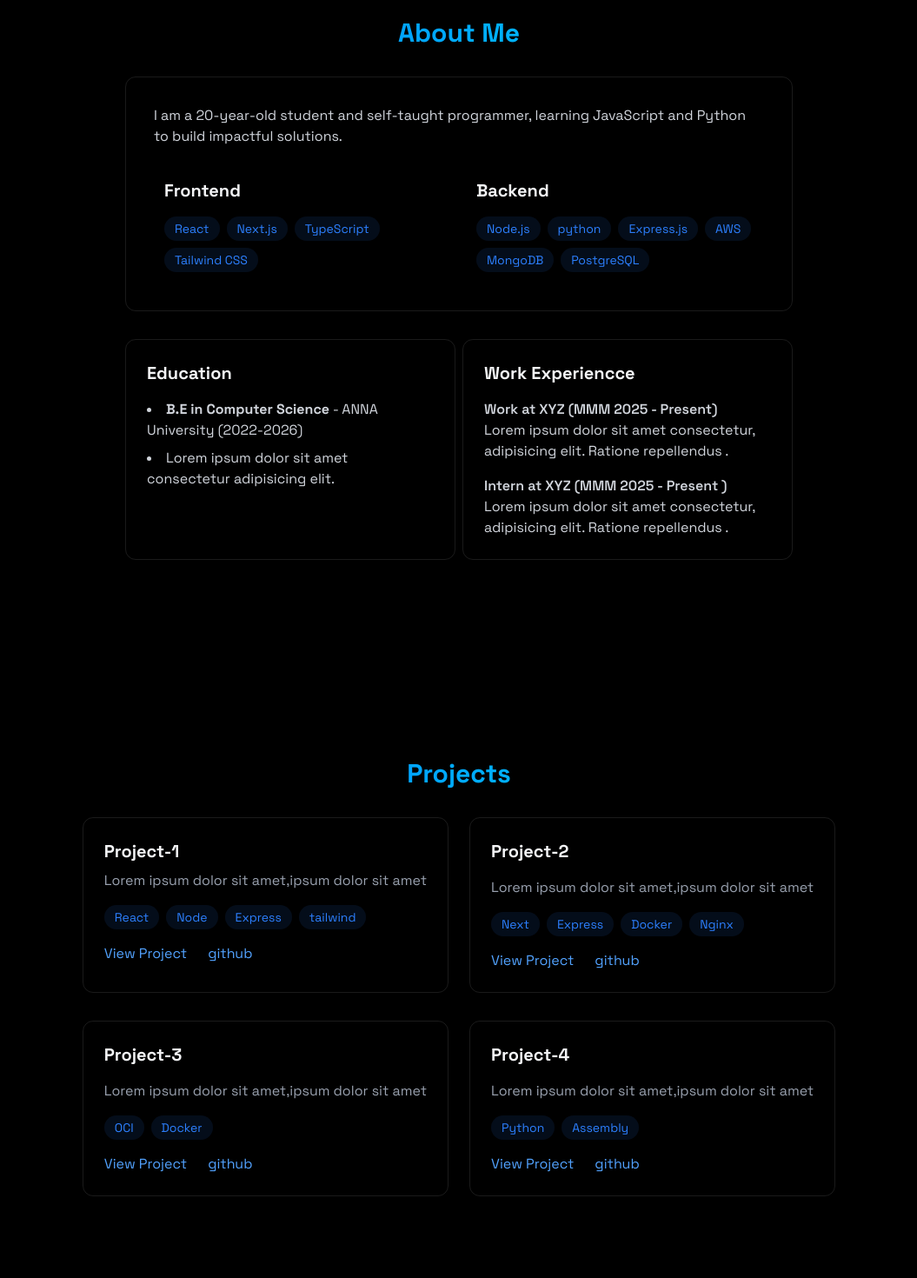
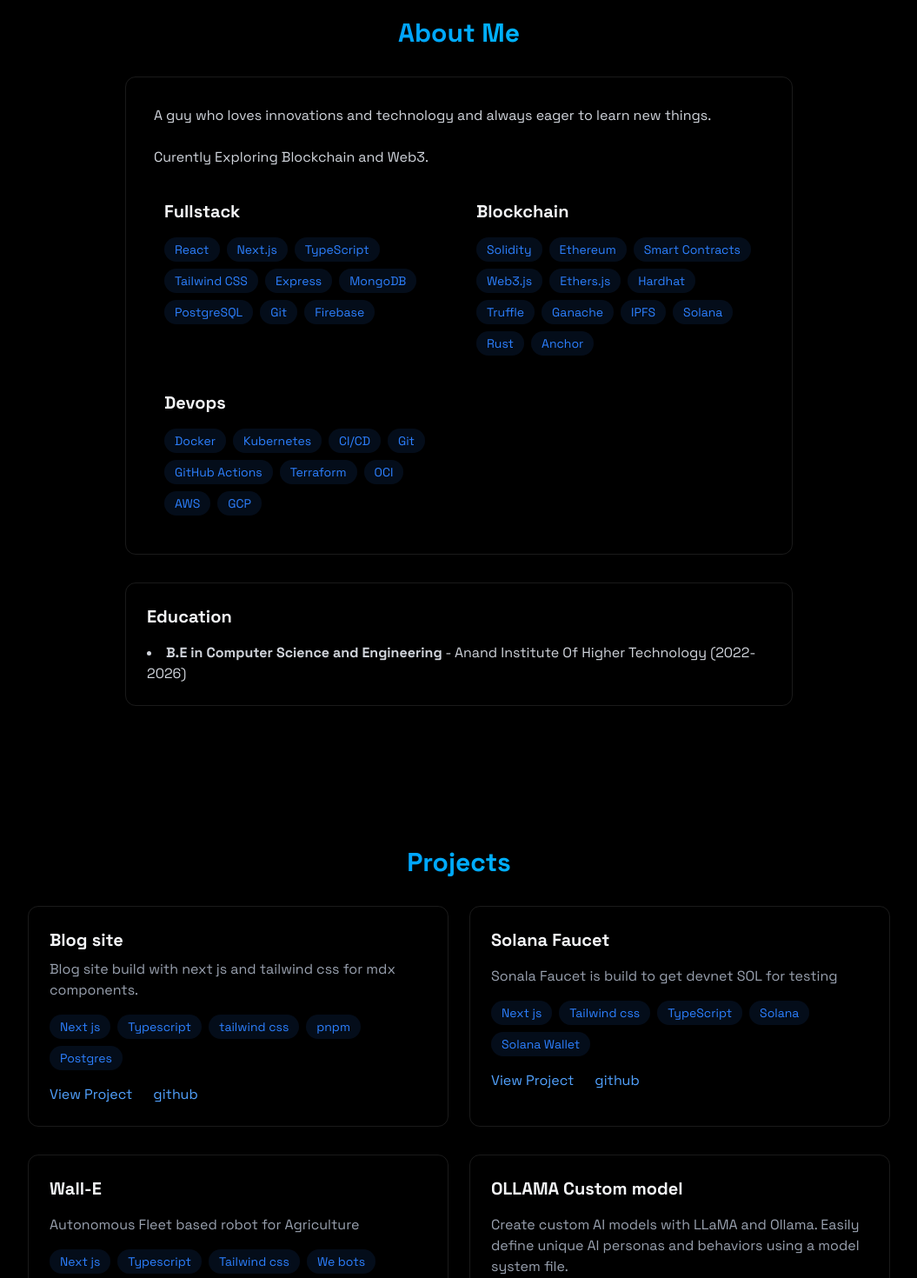
Before and after one commit to DineshMN1/react-portfolio, a React (Vite) app: page / in a window 1280 px wide. Shown: the part 860-2330 px from the top of the page at 87% size, without its empty margins (112-1167 px from the left). Built offline with nearby package versions, Linux system fonts and the light colour scheme.

Commit message:
update portfolio

```diff
--- a/src/components/sections/About.tsx
+++ b/src/components/sections/About.tsx
@@ -1,19 +1,44 @@
 import { RevealOnScroll } from "../RevealOnScroll";
 export const About = () => {
-    const frontendSkills = [
+    const Fullstack = [
         "React",
         "Next.js",
         "TypeScript",
         "Tailwind CSS",
+        "Express",
+        "MongoDB",
+        "PostgreSQL",
+        "Git",
+        "Firebase",
     ];
 
-    const backendSkills = [
-        "Node.js",
-        "python",
-        "Express.js",
+    const Blockchain = [
+        "Solidity",
+        "Ethereum",
+        "Smart Contracts",
+        "Web3.js",
+        "Ethers.js",
+        "Hardhat",
+        "Truffle",
+        "Ganache",
+        "IPFS",
+        "Solana",
+        "Rust",
+        "Anchor",
+
+    ];
+
+    const Devops = [
+        "Docker",
+        "Kubernetes",
+        "CI/CD",
+        "Git",
+        "GitHub Actions",
+        "Terraform",
+        "OCI",
         "AWS",
-        "MongoDB",
-        "PostgreSQL",
+        "GCP",
+
     ];
     return (
         <section
@@ -24,17 +49,18 @@
             <div className="max-w-3xl mx-auto">
                 <h2 className="text-3xl font-bold mb-8 bg-gradient-to-r from-blue-500 to-cyan-400 bg-clip-text text-transparent text-center">About Me</h2>
                 <div className="rounded-xl p-8 border-white/10 border hover:-translate-y-1 transition-all">
-                    <p className="text-gray-300 mb-6">
-                        I am a 20-year-old student and self-taught programmer,
-                        learning JavaScript and Python to build impactful solutions.
+                    <p className="text-l text-gray-300 mb-6">
+                        A guy who loves innovations and technology and always eager to learn new things.
+                        <br />  <br />
+                        Curently Exploring Blockchain and Web3.
 
                     </p>
 
                     <div className="grid grid-cols-l md:grid-cols-2 gap-4">
                         <div className="rounded-xl p-3 hover:-translate-y-1 transition-all ">
-                            <h3 className="text-xl font-bold mb-4">Frontend</h3>
+                            <h3 className="text-xl font-bold mb-4">Fullstack</h3>
                             <div className="flex flex-wrap gap-2">
-                                {frontendSkills.map((tech)=> {
+                                {Fullstack.map((tech)=> {
                                     return (
                                         <span className="bg-blue-500/10 text-blue-500 py-1 px-3 rounded-full text-sm hover:bg-blue-500/20
                                         hover:shadow-[0_2px_8px_rgba(59,130,2246,0,2)] transistion ">{tech}</span>
@@ -43,9 +69,20 @@
                             </div>
                         </div>
                         <div className="rounded-xl p-3 hover:-translate-y-1 transition-all ">
-                            <h3 className="text-xl font-bold mb-4">Backend</h3>
+                            <h3 className="text-xl font-bold mb-4">Blockchain</h3>
                             <div className="flex flex-wrap gap-2">
-                                {backendSkills.map((tech)=> {
+                                {Blockchain.map((tech)=> {
+                                    return (
+                                        <span className="bg-blue-500/10 text-blue-500 py-1 px-3 rounded-full text-sm hover:bg-blue-500/20
+                                        hover:shadow-[0_2px_8px_rgba(59,130,2246,0,2)] transistion-all">{tech}</span>
+                                    )
+                                })}
+                            </div>
+                        </div>
+                        <div className="rounded-xl p-3 hover:-translate-y-1 transition-all ">
+                            <h3 className="text-xl font-bold mb-4">Devops</h3>
+                            <div className="flex flex-wrap gap-2">
+                                {Devops.map((tech)=> {
                                     return (
                                         <span className="bg-blue-500/10 text-blue-500 py-1 px-3 rounded-full text-sm hover:bg-blue-500/20
                                         hover:shadow-[0_2px_8px_rgba(59,130,2246,0,2)] transistion-all">{tech}</span>
@@ -56,20 +93,20 @@
                     </div>
                 </div>
 
-
-                <div className="grid grid-cols-1 gap-2 md:grid-cols-2 mt-8">
+                {/* <div className="grid grid-cols-1 gap-2 md:grid-cols-2 mt-8">*/}
+                <div className="grid grid-cols-1 gap-2 md:grid-cols-1 mt-8">
                     <div className="p-6 rounded-xl border-white/10 border hover:-translate-1 transition-all">
                         <h3 className=" text-xl font-bold mb-4"> Education</h3>
                         <ul className="list-disc list-inside text-gray-300 space-y-2">
                             <li>
-                                <strong>B.E in Computer Science</strong> - ANNA University (2022-2026)
+                                <strong>B.E in Computer Science and Engineering</strong> - Anand Institute Of Higher Technology (2022-2026)
                             </li>
-                            <li>
+                            {/* <li>
                                 Lorem ipsum dolor sit amet consectetur adipisicing elit.
-                            </li>
+                            </li> */}
                         </ul>
                     </div>
-                    <div className="p-6 rounded-xl border-white/10 border hover:-translate-1 transition-all">
+                    {/* <div className="p-6 rounded-xl border-white/10 border hover:-translate-1 transition-all">
                         <h3 className=" text-xl font-bold mb-4"> Work Experiencce</h3>
                         <div className="space-y-4 text-gray-300">
                             <div>
@@ -86,7 +123,7 @@
                                 </p>
                             </div>
                         </div>
-                    </div>
+                    </div> */}
                 </div>
             </div>
             </RevealOnScroll>
--- a/src/components/sections/Home.tsx
+++ b/src/components/sections/Home.tsx
@@ -2,7 +2,7 @@
 import { FlipWords } from "../FlipWords";
 
 export default function Home() {
-  const words = ["Student", "Developer", "Tech Enthusiast"];
+  const words = ["Student", "Self taught dev", "Blockchain dev", "Tech Enthusiast"];
 
   return (
     <section id="home" className="min-h-screen flex items-center justify-center">
@@ -18,7 +18,7 @@
 
         {/* Description */}
         <p className="text-gray-400 text-lg mb-8 max-w-lg max-auto">
-          20-year-old student and self-taught programmer, learning JavaScript and Python to build impactful solutions.
+          20-year-old student and self-taught programmer, learning Python , JavaScript and Rust to build impactful solutions.
           Optimist and tech enthusiast.
         </p>
 
--- a/src/components/sections/Projects.tsx
+++ b/src/components/sections/Projects.tsx
@@ -13,12 +13,12 @@
                 <div className="grid grid-cols-1 md:grid-cols-2 gap-6">
 
                     <div className="p-6 rounded-xl border border-white/10 hover:-translate-y-1 hover:border-blue-500/30 hover:shadow-[0_2px_8px_rgba(59,130,2246,0.2)] transition">
-                    <h3 className="text-xl font-bold mb-2"> Project-1 </h3>
+                    <h3 className="text-xl font-bold mb-2"> Blog site </h3>
                         <p className="text-gray-400 mb-4">
-                            Lorem ipsum dolor sit amet,ipsum dolor sit amet
+                            Blog site build with next js and tailwind css for mdx components.
                         </p>
                         <div className="flex flex-wrap gap-2 mb-4">
-                            {["React","Node","Express","tailwind"].map((tech, key) => (
+                            {["Next js","Typescript","tailwind css","pnpm", "Postgres"].map((tech, key) => (
                                 <span
                                     key={key}
                                     className="bg-blue-500/10 text-blue-500 py-1 px-3 rounded-full text-sm hover:bg-blue-500/20
@@ -30,8 +30,8 @@
                         </div>
 
                         <div className="flex items-center gap-6 ">
-                            <a href="#proj1" className=" text-blue-400 hover:text-blue-300 transition-colors "> View Project</a>
-                            <a href="#github/proj1"className="text-blue-400 hover:text-blue-300 transition-colors">github</a>
+                            <a href="https://dineshmn.fyi" target="_blank" className=" text-blue-400 hover:text-blue-300 transition-colors "> View Project</a>
+                            <a href="https://github.com/DineshMN1/portfolio"className="text-blue-400 hover:text-blue-300 transition-colors">github</a>
                         </div>
 
                     </div>
@@ -43,10 +43,10 @@
                             transition-all
                             "
                         >
-                        <h3 className="text-xl font-bold mb-4"> Project-2 </h3>
-                            <p className="text-gray-400 mb-4"> Lorem ipsum dolor sit amet,ipsum dolor sit amet </p>
+                        <h3 className="text-xl font-bold mb-4"> Solana Faucet</h3>
+                            <p className="text-gray-400 mb-4"> Sonala Faucet is build to get devnet SOL for testing</p>
                             <div className="flex flex-wrap gap-2 mb-4">
-                                {["Next","Express", "Docker", "Nginx"].map((tech, key) => (
+                                {["Next js","Tailwind css", "TypeScript", "Solana", "Solana Wallet"].map((tech, key) => (
                                     <span
                                         key={key}
                                         className="bg-blue-500/10 text-blue-500 py-1 px-3 rounded-full text-sm hover:bg-blue-500/20
@@ -58,8 +58,8 @@
                             </div>
 
                         <div className="flex items-center gap-6 ">
-                            <a href="#proj1" className=" text-blue-400 hover:text-blue-300 transition-colors "> View Project</a>
-                            <a href="#github/proj1"className="text-blue-400 hover:text-blue-300 transition-colors">github</a>
+                            <a href="https://sol.dineshmn.fyi" target="_blank" className=" text-blue-400 hover:text-blue-300 transition-colors "> View Project</a>
+                            <a href="https://github.com/DineshMN1/Solana-Faucet"className="text-blue-400 hover:text-blue-300 transition-colors">github</a>
                         </div>
 
                     </div>
@@ -68,10 +68,10 @@
                 <div className="grid grid-cols-1 md:grid-cols-2 gap-6 my-8">
 
                     <div className="p-6 rounded-xl border border-white/10 hover:-translate-y-1 hover:border-blue-500/30 hover:shadow-[0_2px_8px_rgba(59,130,2246,0.2)] transition-all">
-                    <h3 className="text-xl font-bold mb-4"> Project-3 </h3>
-                        <p className="text-gray-400 mb-4"> Lorem ipsum dolor sit amet,ipsum dolor sit amet </p>
+                    <h3 className="text-xl font-bold mb-4"> Wall-E</h3>
+                        <p className="text-gray-400 mb-4"> Autonomous Fleet based robot for Agriculture </p>
                         <div className="flex flex-wrap gap-2 mb-4">
-                            {["OCI", "Docker",].map((tech, key) => (
+                            {["Next js", "Typescript","Tailwind css", "We bots", "Flask", ].map((tech, key) => (
                                 <span
                                     key={key}
                                     className="bg-blue-500/10 text-blue-500 py-1 px-3 rounded-full text-sm hover:bg-blue-500/20
@@ -83,14 +83,14 @@
                         </div>
 
                         <div className="flex items-center gap-6 ">
-                            <a href="#proj1" className=" text-blue-400 hover:text-blue-300 transition-colors "> View Project</a>
-                            <a href="#github/proj1"className="text-blue-400 hover:text-blue-300 transition-colors">github</a>
+                            {/* <a href="#Wall-E" className=" text-blue-400 hover:text-blue-300 transition-colors "> View Project</a> */}
+                            <a href="https://github.com/DineshMN1/Wall-E"className="text-blue-400 hover:text-blue-300 transition-colors">github</a>
                         </div>
 
                     </div>
                     <div className="p-6 rounded-xl border border-white/10 hover:-translate-y-1 hover:border-blue-500/30 hover:shadow-[0_2px_8px_rgba(59,130,2246,0.2)] transition-all">
-                    <h3 className="text-xl font-bold mb-4"> Project-4 </h3>
-                        <p className="text-gray-400 mb-4"> Lorem ipsum dolor sit amet,ipsum dolor sit amet </p>
+                    <h3 className="text-xl font-bold mb-4"> OLLAMA Custom model </h3>
+                        <p className="text-gray-400 mb-4"> Create custom AI models with LLaMA and Ollama. Easily define unique AI personas and behaviors using a model system file. </p>
                         <div className="flex flex-wrap gap-2 mb-4">
                             {["Python","Assembly"].map((tech, key) => (
                                 <span
@@ -104,8 +104,8 @@
                         </div>
 
                         <div className="flex items-center gap-6 ">
-                            <a href="#proj1" className=" text-blue-400 hover:text-blue-300 transition-colors "> View Project</a>
-                            <a href="#github/proj1"className="text-blue-400 hover:text-blue-300 transition-colors">github</a>
+                            {/* <a href="#proj1" className=" text-blue-400 hover:text-blue-300 transition-colors "> View Project</a> */}
+                            <a href="https://github.com/DineshMN1/ollama-model-create"className="text-blue-400 hover:text-blue-300 transition-colors">github</a>
                         </div>
 
                     </div>
--- a/src/index.css
+++ b/src/index.css
@@ -5,13 +5,8 @@
   margin: 0;
   padding: 0;
   font-family: "Space Grotesk", sans-serif;
-  /* background: #0a0a0a; */
+  background: #0a0a0a;
   color: #f3f4f6
-}
-:root {
-  --white: #ffffff;
-  --black: #000000;
-  --transparent: transparent;
 }
 
 
```
Also changed, not shown: src/components/FlipWords.tsx (line endings or trailing spaces), src/components/sections/Contact.tsx (line endings or trailing spaces).
